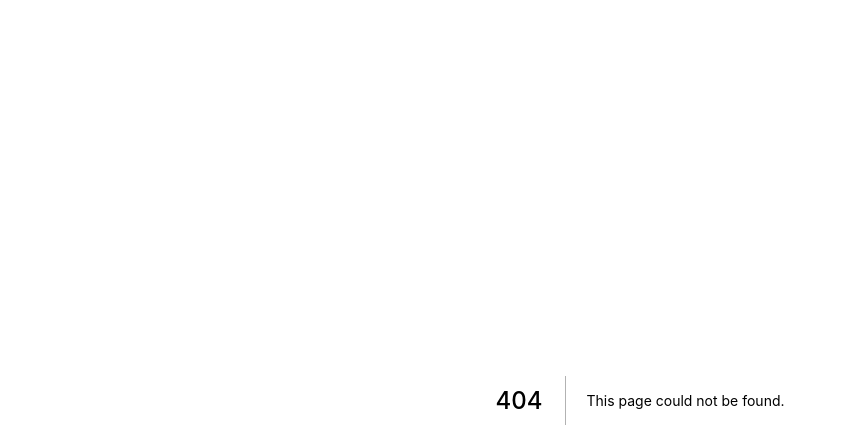
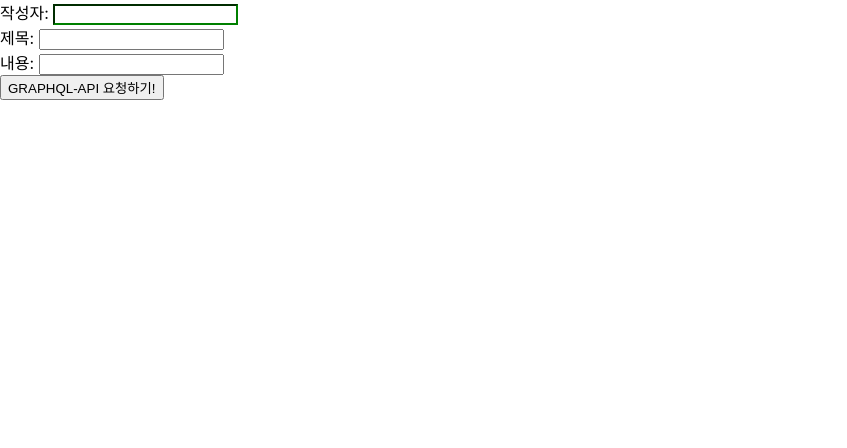
Before and after one commit to kwonkabi/codecamp-frontend-06, a Next.js app in the folder class/: page /06-01-container-presenter in a window 1280 px wide. Before the commit this address had no page. Shown: the top 448 px of the page, without its empty margins (0-847 px from the left). Built offline with nearby package versions, Linux system fonts and the light colour scheme.

Commit message:
6th class

```diff
--- /dev/null
+++ b/class/pages/06-01-container-presenter/index.js
@@ -0,0 +1,8 @@
+import BoardWrite from '../../src/components/units/board/write/BoardWrite.container'
+
+export default function GraphqlMutationPage(){
+  // 이 페이지는 페이지명 상관없음
+  return (
+    <BoardWrite />
+  )
+}
--- /dev/null
+++ b/class/src/components/units/board/write/BoardWrite.container.js
@@ -0,0 +1,65 @@
+import { useState } from 'react'
+import { useMutation } from '@apollo/client'
+
+import BoardWriteUI from "./BoardWrite.presenter"
+import { CREATE_BOARD } from './BoardWrite.queries'
+
+export default function BoardWrite(){
+  // 여기는 페이지명 중요!
+  const [isActive, setIsActive] = useState(false)
+
+  const [myWriter, setMyWriter] = useState("")
+  const [myTitle, setMyTitle] = useState("")
+  const [myContents, setMyContents] = useState("")
+
+  const [data, setData] = useState("")
+  const [callApi] = useMutation(CREATE_BOARD)
+
+  const callGraphqlApi = async () => {
+    // const result = await axios.get("https://koreanjson.com/posts/1") // rest-api 방식
+    const result = await callApi({
+      variables: { writer: myWriter, title: myTitle, contents: myContents }
+    }) // graphql-api방식
+    console.log(result)
+    console.log(result.data.createBoard.message)
+    setData(result.data.createBoard.message)
+  }
+
+  const onChangeWriter = (event) => {
+    setMyWriter(event.target.value)
+    if (event.target.value !== "" && myTitle !== "" && myContents !==""){
+      setIsActive(true)
+    } else {
+      setIsActive(false)
+    }
+  }
+
+  const onChangeTitle = (event) => {
+    setMyTitle(event.target.value)
+    if (myWriter !== "" && event.target.value !== "" && myContents !==""){
+      setIsActive(true)
+    } else {
+      setIsActive(false)
+    }
+  }
+
+  const onChangeContents = (event) => {
+    setMyContents(event.target.value)
+    if (myWriter !== "" && myTitle !== "" && event.target.value !==""){
+      setIsActive(true)
+    } else {
+      setIsActive(false)
+    }
+    // 순서 없이 작성할 수 있기 때문에 모두 작성해 주어야 함.
+  }
+
+  return (
+    <BoardWriteUI
+    onChangeWriter={onChangeWriter}
+    onChangeTitle={onChangeTitle}
+    onChangeContents={onChangeContents}
+    callGraphqlApi={callGraphqlApi}
+    isActive={isActive}
+    />
+  )
+}
--- /dev/null
+++ b/class/src/components/units/board/write/BoardWrite.presenter.js
@@ -0,0 +1,16 @@
+// import { SubmitButton, WriterInput } from './BoardWrite.style'
+import * as S from './BoardWrite.style'
+
+
+export default function BoardWriteUI(props){
+  // 여기는 페이지명 중요!
+  return (
+    <div>
+      {/*<div>{data}</div>*/}
+      작성자: <S.WriterInput type="text" onChange={props.onChangeWriter}></S.WriterInput><br/>
+      제목: <input type="text" onChange={props.onChangeTitle}></input><br/>
+      내용: <input type="text" onChange={props.onChangeContents}></input><br/>
+      <S.SubmitButton onClick={props.callGraphqlApi} isActive={props.isActive}>GRAPHQL-API 요청하기!</S.SubmitButton>
+    </div>
+  )
+}
--- /dev/null
+++ b/class/src/components/units/board/write/BoardWrite.queries.js
@@ -0,0 +1,13 @@
+import { gql } from '@apollo/client'
+
+
+export const CREATE_BOARD = gql`
+  mutation createBoard($writer: String, $title: String, $contents: String) {
+    # 묶음배송 할 때는 mutation 이름 지어줘야 하기 때문에 위아래 두번 쓰는 것
+    createBoard(writer: $writer, title: $title, contents: $contents){
+      _id
+      number
+      message
+    }
+  }
+`
--- /dev/null
+++ b/class/src/components/units/board/write/BoardWrite.style.js
@@ -0,0 +1,11 @@
+import styled from '@emotion/styled'
+
+
+export const SubmitButton = styled.button`
+  // background-color: skyblue;
+  background-color: ${(props)=>props.isActive ? "yellow" : "none"}
+`
+
+export const WriterInput = styled.input`
+  border-color: green;
+`
```
